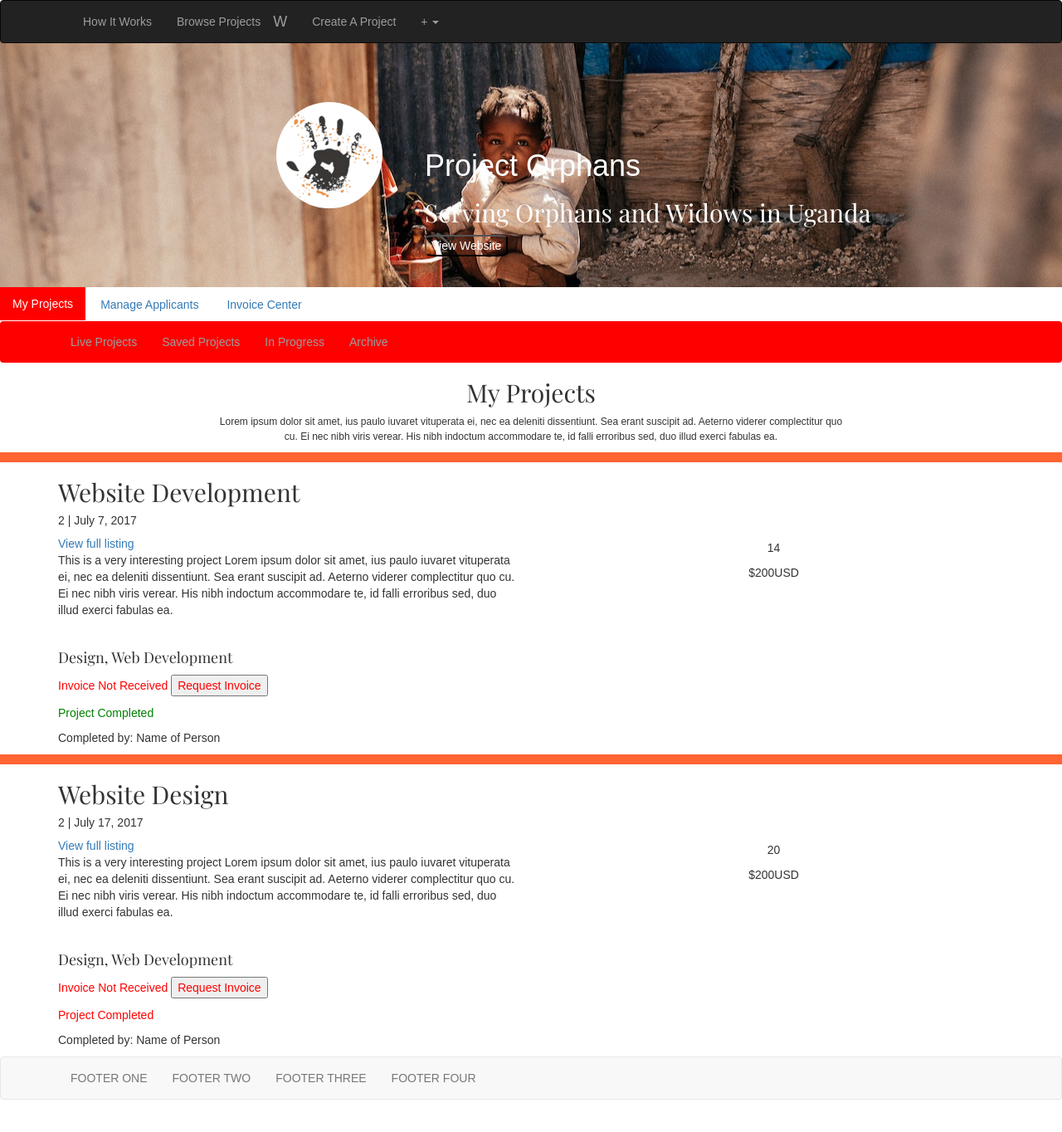
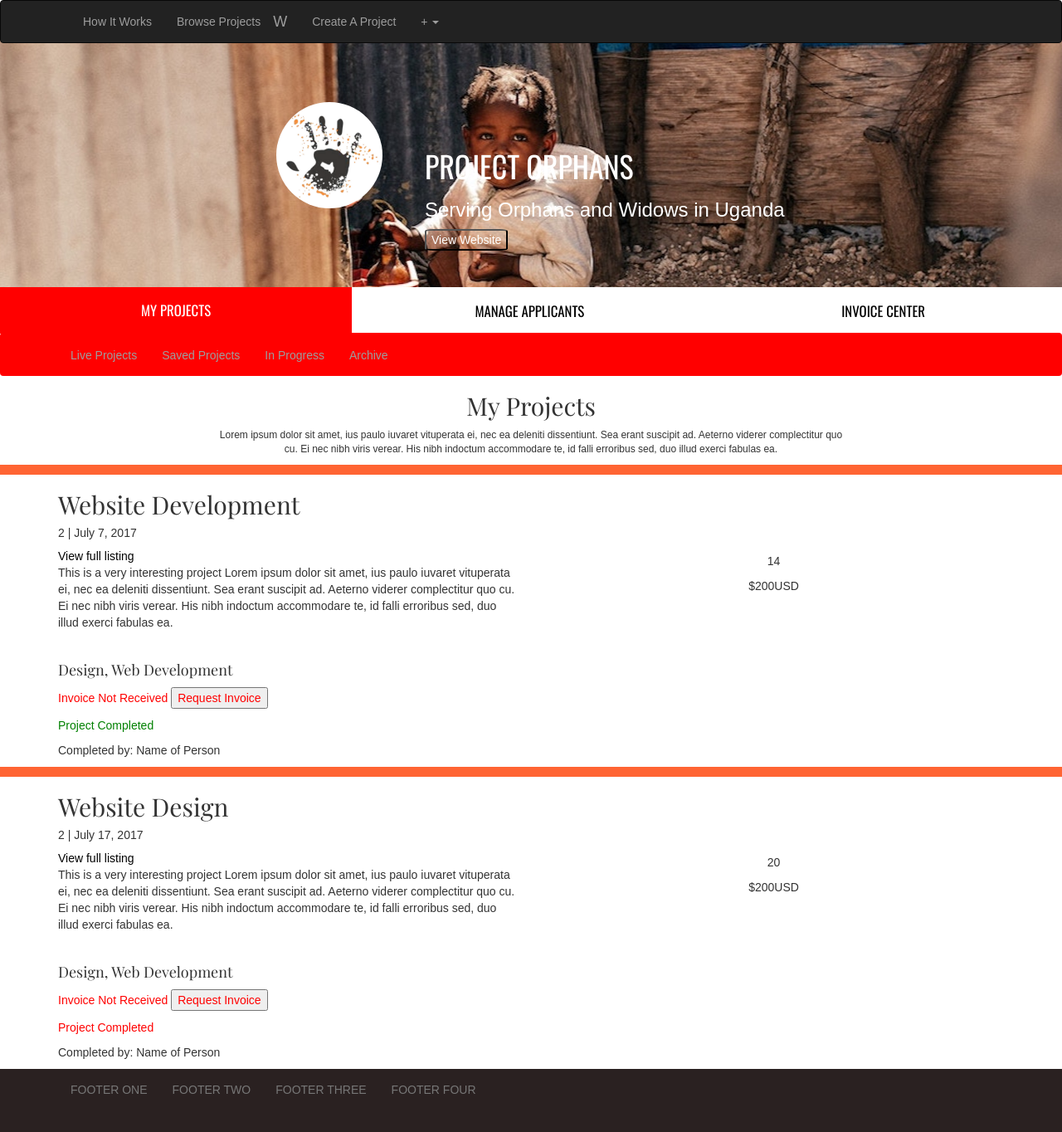
Before and after one commit to lamaya/mockup, a React (Create React App) app in the folder mockup/: page / in a window 1280 px wide. Shown: the top 1364 px of the page at 83% size. Built offline with nearby package versions, Linux system fonts and the light colour scheme.

Commit message:
centers tabs

```diff
--- a/mockup/public/index.html
+++ b/mockup/public/index.html
@@ -6,9 +6,7 @@
     <meta name="theme-color" content="#000000">
     <link rel="manifest" href="%PUBLIC_URL%/manifest.json">
     <link rel="stylesheet" href="https://maxcdn.bootstrapcdn.com/bootstrap/latest/css/bootstrap.min.css">
-    <link href="https://fonts.googleapis.com/css?family=Playfair+Display" rel="stylesheet">
-    <link rel="shortcut icon" href="">
-    <title>Mockup</title>
+<link href="https://fonts.googleapis.com/css?family=Oswald:400|Playfair+Display" rel="stylesheet">    <title>Mockup</title>
   </head>
   <body>
     <noscript>
--- a/mockup/src/Components/Home.js
+++ b/mockup/src/Components/Home.js
@@ -55,8 +55,8 @@ componentDidMount(){
         <div className="project-header">
         <img id="logo" src="projOrphas.png"/>
         <div className="projHeader">
-        <h1>{data.project_name}</h1>
-        <h2>{data.text}</h2>
+        <h1 style={{"textTransform": "uppercase"}}>{data.project_name}</h1>
+        <h3>{data.text}</h3>
         <button className="websiteBut">View Website</button>
         </div>
          </div>
--- a/mockup/src/index.css
+++ b/mockup/src/index.css
@@ -52,16 +52,51 @@ body {
 
 h1{
   text-transform: capitalize;
+  font-family: 'Oswald', serif;
 }
 
 h2, h4{
   font-family: 'Playfair Display', serif;
+}
+h3 {
+  font-weight: lighter;
 }
 .websiteBut{
     font-family: inherit;
     font-size: inherit;
     line-height: inherit;
     background-color: transparent;
-    border: 20%;
-    border-radius: 14%;
+    border-radius: 10%;
 }
+
+.nav-tabs {
+    margin-bottom: -2px;
+}
+
+.navbar-default {
+    background-color: #2a2121;
+    border: none;
+    border-radius: 0px;
+    height: 160px;
+    margin-bottom: auto;
+}
+.nav-tabs {
+    font-family: 'Oswald';
+    font-size: 1.2em;
+    color: white;
+    text-transform: uppercase;
+  }
+  a {
+    color: black;
+    text-decoration: none;
+}
+.nav-tabs>li>a {
+    margin-right: 2px;
+    line-height: 2.1;
+}
+
+.nav-tabs>li {
+    float: left;
+    margin-bottom: -1px;
+    width: 33.3%;
+}
```
Also changed, not shown: mockup/public/proj-orphans.jpg.
